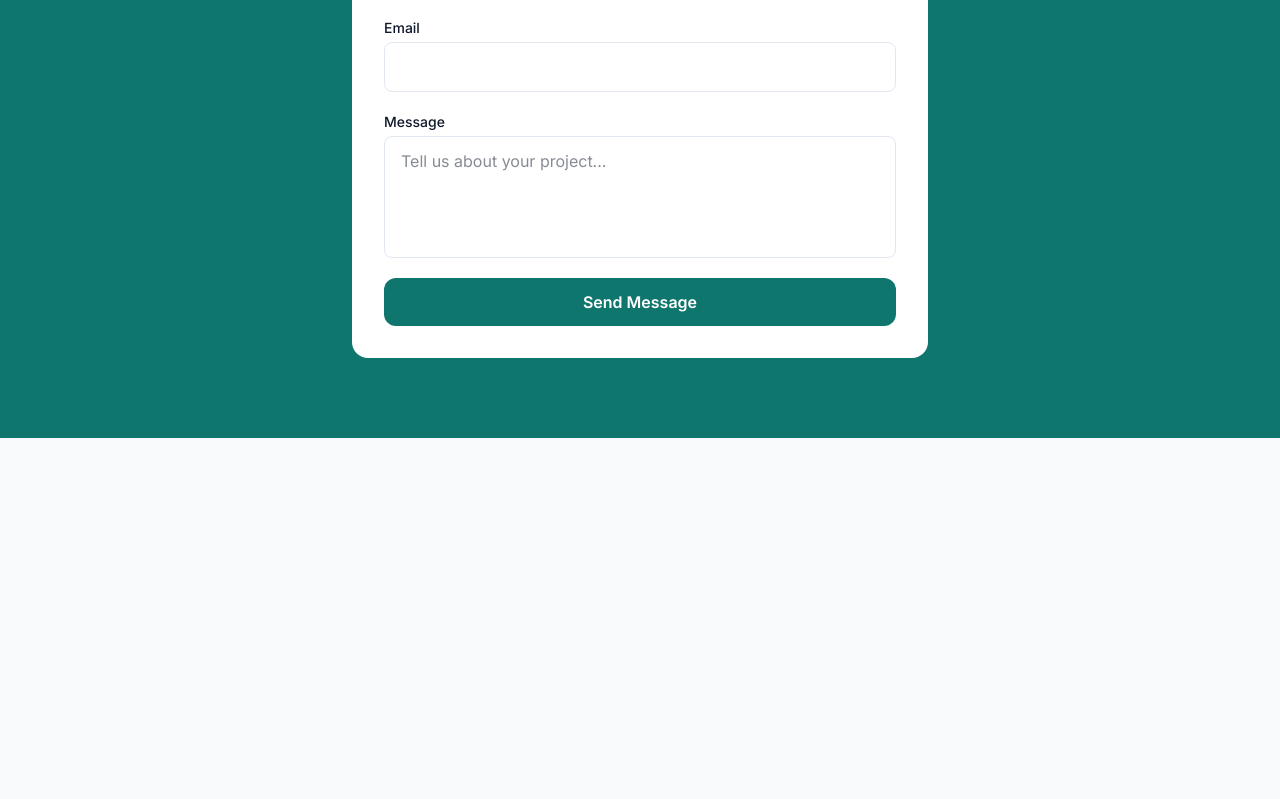
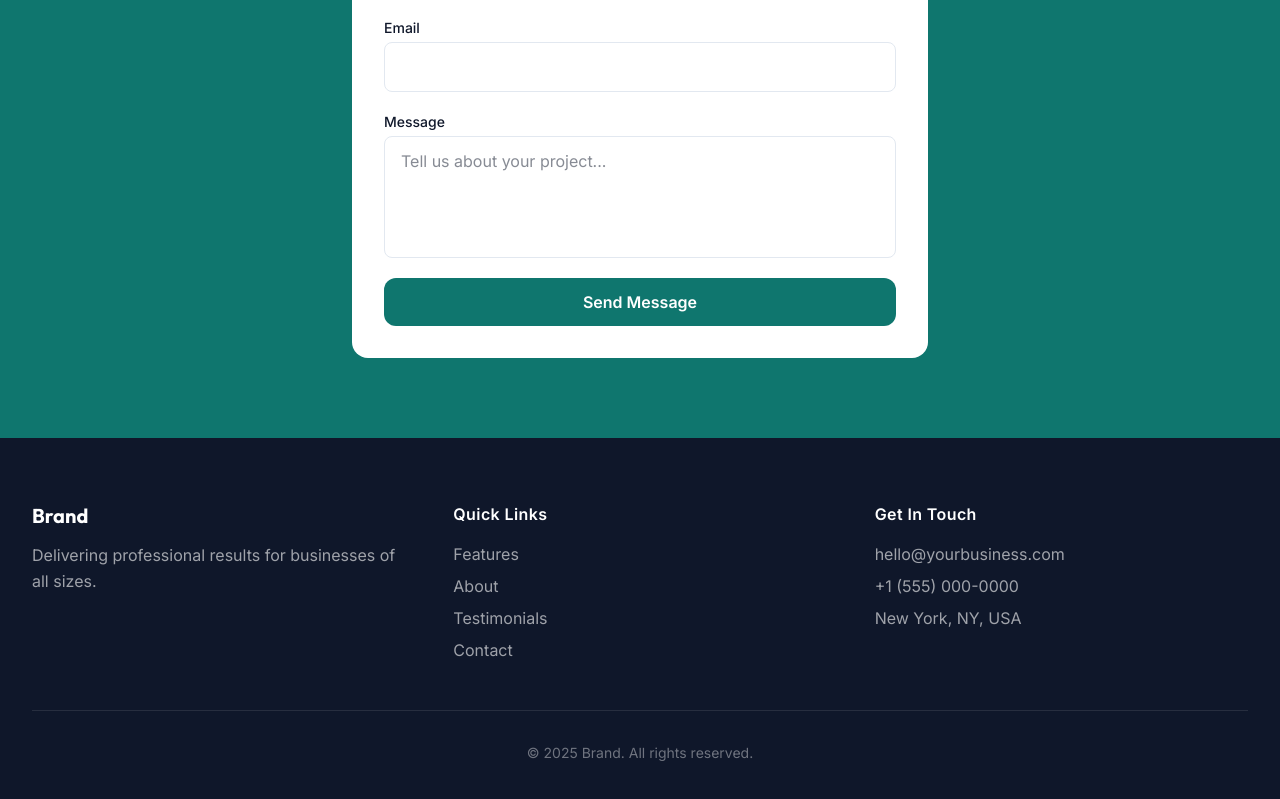
Before and after one commit to Ahmad-hash91/business-landing-page-demo, a React (Vite) app: page / in a window 1280 px wide. Shown: the part 3761-4560 px from the top of the page. Before the commit the page ends 4199 px from the top, so only its background shows below. Built offline with nearby package versions, Linux system fonts and the light colour scheme.

Commit message:
feat: add Footer section

```diff
--- a/src/App.jsx
+++ b/src/App.jsx
@@ -2,6 +2,7 @@ import About from "./components/About";
 import ClosingCTA from "./components/ClosingCTA";
 import FAQ from "./components/FAQ";
 import Features from "./components/Features";
+import Footer from "./components/Footer";
 import Header from "./components/Header";
 import Hero from "./components/Hero";
 import SocialProof from "./components/SocialProof";
@@ -18,6 +19,7 @@ function App() {
       <Testimonials />
       <FAQ />
       <ClosingCTA />
+      <Footer />
     </>
   );
 }
--- /dev/null
+++ b/src/components/Footer.jsx
@@ -0,0 +1,64 @@
+export default function Footer() {
+  return (
+    <footer className="bg-text-dark py-16 px-4 sm:px-6 lg:px-8">
+      <div className="max-w-7xl mx-auto">
+        <div className="grid grid-cols-1 gap-12 lg:grid-cols-3 mb-12">
+          <div className="flex flex-col gap-3">
+            <p className="text-xl font-heading font-bold text-white">Brand</p>
+            <p className="text-white/60 leading-relaxed">
+              Delivering professional results for businesses of all sizes.
+            </p>
+          </div>
+
+          <div className="flex flex-col gap-4">
+            <p className="text-white font-semibold tracking-wide">
+              Quick Links
+            </p>
+            <nav className="flex flex-col gap-2">
+              <a
+                href="#features"
+                className="text-white/60 hover:text-white transition-colors"
+              >
+                Features
+              </a>
+              <a
+                href="#about"
+                className="text-white/60 hover:text-white transition-colors"
+              >
+                About
+              </a>
+              <a
+                href="#testimonials"
+                className="text-white/60 hover:text-white transition-colors"
+              >
+                Testimonials
+              </a>
+              <a
+                href="#contact"
+                className="text-white/60 hover:text-white transition-colors"
+              >
+                Contact
+              </a>
+            </nav>
+          </div>
+
+          <div className="flex flex-col gap-4">
+            <p className="text-white font-semibold tracking-wide">
+              Get In Touch
+            </p>
+            <div className="flex flex-col gap-2">
+              <p className="text-white/60">hello@yourbusiness.com</p>
+              <p className="text-white/60">+1 (555) 000-0000</p>
+              <p className="text-white/60">New York, NY, USA</p>
+            </div>
+          </div>
+        </div>
+        <div className="border-t border-white/10 pt-8 text-center">
+          <p className="text-white/40 text-sm">
+            © 2025 Brand. All rights reserved.
+          </p>
+        </div>
+      </div>
+    </footer>
+  );
+}
```
